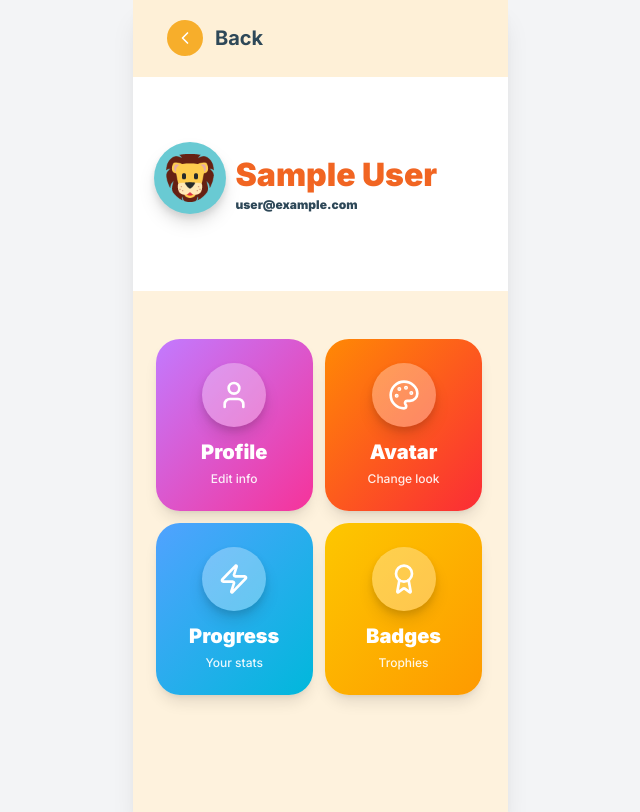
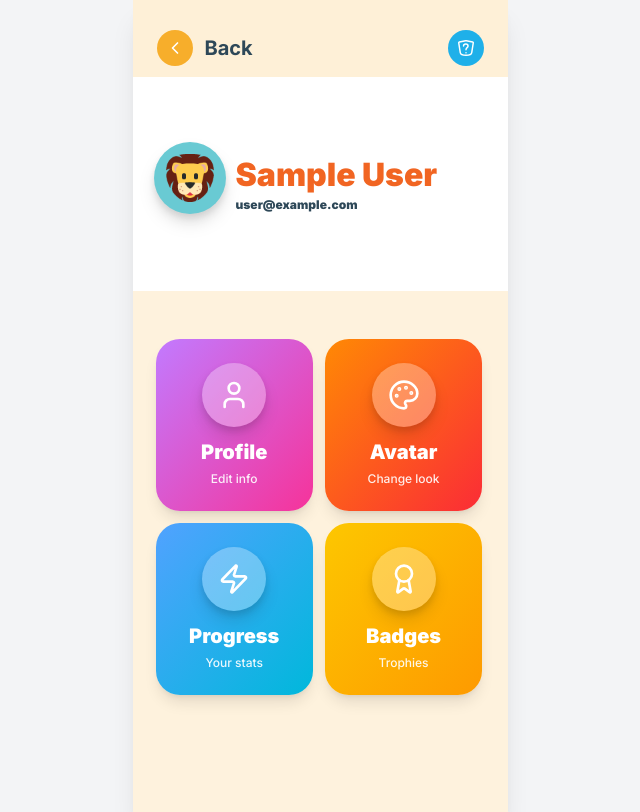
Before and after one commit to auleian/ugingo, a React (Vite) app: page /my-account in a window 1280 px wide. Shown: the whole page, without its empty margins (320-960 px from the left). Built offline with nearby package versions, Linux system fonts and the light colour scheme; no server answers; sample sign-in values are in the browser's storage; a web font is replaced by a local one.

Commit message:
final edits

```diff
--- a/src/components/AccountBackHeader.jsx
+++ b/src/components/AccountBackHeader.jsx
@@ -1,9 +1,11 @@
 import { useNavigate } from 'react-router-dom'
 import arrowIcon from '../assets/account-arrow.svg'
+import feedbackIcon from '../assets/feedback-icon.svg'
 
 // Shared top-of-screen chrome for /account/* sub-screens: orange tint band +
-// circular back-arrow + bold label. MyAccount, EditProfile, Progress, Badges
-// all share the same coordinates here — change positions in ONE place.
+// circular back-arrow + bold label + right-aligned feedback button. MyAccount,
+// EditProfile, Progress, Badges all share the same coordinates here — change
+// positions in ONE place.
 
 const TINT_TOP = 0
 const TINT_HEIGHT = 77
@@ -11,6 +13,9 @@ const TINT_COLOR = 'rgba(249,180,56,0.2)'
 const ROW_TOP = 30
 const ARROW_BG = '#F7AE2B'
 const TEXT_COLOR = '#2E4858'
+const FEEDBACK_BG = '#1FB0E9'
+const FEEDBACK_URL =
+  'https://docs.google.com/forms/d/e/1FAIpQLSdxrwXNL0-pdRVyTY7-lUuZhtBlEZBPtc3Lqj9VwiB4adSOHg/viewform?usp=sharing&ouid=117473555109988128969'
 
 export default function AccountBackHeader({ to = '/my-account', label = 'Back', ariaLabel }) {
   const navigate = useNavigate()
@@ -27,15 +32,15 @@ export default function AccountBackHeader({ to = '/my-account', label = 'Back',
         }}
       />
       <div
-        className="absolute flex items-center z-10"
+        className="absolute flex items-center justify-between z-10"
         style={{
           top: ROW_TOP,
-          left: 'calc(50% - 153px)',
+          left: 'calc(50% - 163.5px)',
           width: 327,
-          height: 15,
-          gap: 12,
+          height: 36,
         }}
       >
+        <div className="flex items-center" style={{ gap: 12 }}>
           <button
             type="button"
             onClick={() => navigate(to)}
@@ -58,6 +63,23 @@ export default function AccountBackHeader({ to = '/my-account', label = 'Back',
             {label}
           </p>
         </div>
+        <a
+          href={FEEDBACK_URL}
+          target="_blank"
+          rel="noopener noreferrer"
+          className="rounded-full flex items-center justify-center shrink-0 transition-transform duration-150 ease-out hover:scale-105 active:scale-95 cursor-pointer"
+          style={{ width: 36, height: 36, backgroundColor: FEEDBACK_BG }}
+          aria-label="Send feedback"
+        >
+          <img
+            src={feedbackIcon}
+            alt=""
+            aria-hidden
+            draggable={false}
+            style={{ width: 16, height: 16 }}
+          />
+        </a>
+      </div>
     </>
   )
 }
```
Also changed, not shown: src/assets/feedback-icon.svg (added). Lines whose indentation alone changed are shown as unchanged.
